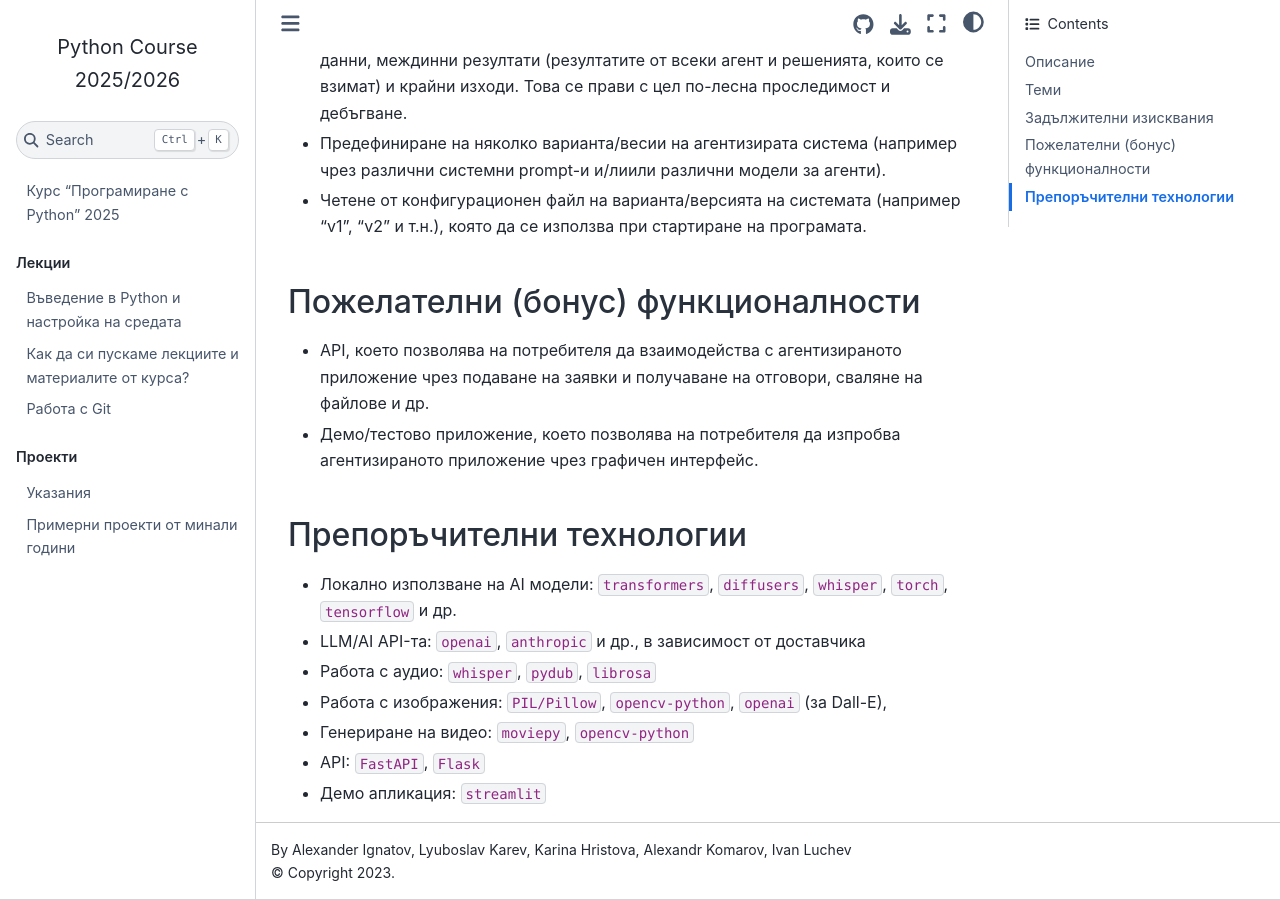
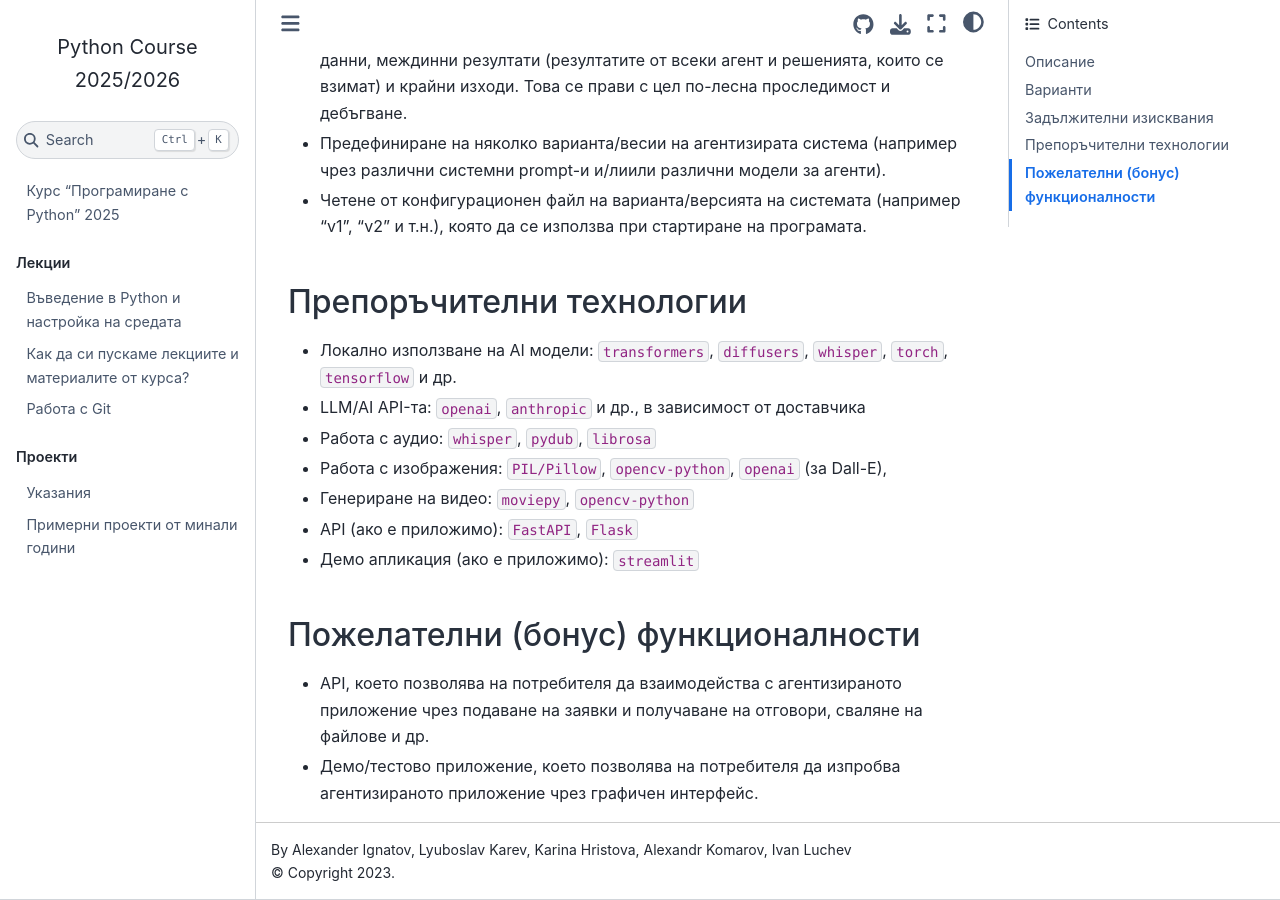
Before and after one commit to fmipython/PythonCourse2025, a Jupyter Book: the page built from project-topics/ai-ml-data_science/30-agents.md, in a window 1280 px wide and 900 px high, scrolled down 1405 px. Built offline with Jupyter Book 1.0.4 settings and Sphinx 7.4.7 and the Sphinx Book theme 1.1.4, drawn with Linux system fonts in a browser that asks for light colours; pages that are not in the unit, such as notebooks, are missing from menus; some of the changed text lies outside the part shown.

Commit message:
Review changes

```diff
--- a/project-topics/ai-ml-data_science/30-agents.md
+++ b/project-topics/ai-ml-data_science/30-agents.md
@@ -1,9 +1,9 @@
-# Теми за проекти: AI-базирани приложения / агентизирани системи
+# Тема за проект: AI-базирани приложения / агентизирани системи
 
 ## Описание
 Създайте приложение, което използва AI модели (включително големи езикови модели (LLMs)) за автоматизиране на задачи чрез агенти, които могат да взаимодействат както помежду си, така и с външни системи и услуги.
 
-## Теми
+## Варианти
 
 1.  Brainrot video generator
 2.  Video/podcast summarizer
@@ -25,15 +25,15 @@
 - Предефиниране на няколко варианта/весии на агентизирата система (например чрез различни системни prompt-и и/лиили различни модели за агенти).
 - Четене от конфигурационен файл на варианта/версията на системата (например "v1", "v2" и т.н.), която да се използва при стартиране на програмата.
 
-## Пожелателни (бонус) функционалности
-- API, което позволява на потребителя да взаимодейства с агентизираното приложение чрез подаване на заявки и получаване на отговори, сваляне на файлове и др.
-- Демо/тестово приложение, което позволява на потребителя да изпробва агентизираното приложение чрез графичен интерфейс.
-
 ## Препоръчителни технологии
 - Локално използване на AI модели: `transformers`, `diffusers`, `whisper`, `torch`, `tensorflow` и др.
 - LLM/AI API-та: `openai`, `anthropic` и др., в зависимост от доставчика
 - Работа с аудио: `whisper`, `pydub`, `librosa`
 - Работа с изображения: `PIL/Pillow`, `opencv-python`, `openai` (за Dall-E),
 - Генериране на видео: `moviepy`, `opencv-python`
-- API: `FastAPI`, `Flask`
-- Демо апликация: `streamlit`
+- API (ако е приложимо): `FastAPI`, `Flask`
+- Демо апликация (ако е приложимо): `streamlit`
+
+## Пожелателни (бонус) функционалности
+- API, което позволява на потребителя да взаимодейства с агентизираното приложение чрез подаване на заявки и получаване на отговори, сваляне на файлове и др.
+- Демо/тестово приложение, което позволява на потребителя да изпробва агентизираното приложение чрез графичен интерфейс.
```
Also changed, not shown: project-topics/ai-ml-data_science/28-machine-learning.md (+4 -4 lines), project-topics/ai-ml-data_science/29-RAG.md (+2 -2 lines).
